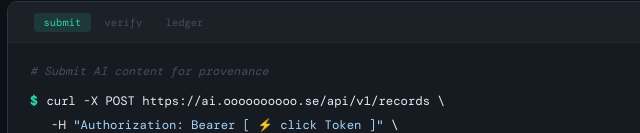
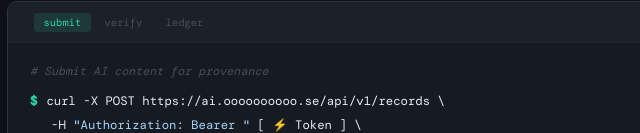
Before and after one commit to fogennnnn/helios-ledger, a plain HTML site: page docs/index.html in a window 1280 px wide. Shown: the part 667-800 px from the top of the page, 106-746 px from the left. Drawn offline with nearby package versions, Linux system fonts and the light colour scheme.

Commit message:
fix: move token badge outside quotes for cleaner display

```diff
--- a/docs/index.html
+++ b/docs/index.html
@@ -532,7 +532,7 @@
             <span class="qs-cmd">curl -X POST https://ai.oooooooooo.se/api/v1/records \</span>
           </div>
           <div class="qs-line qs-indent">
-            <span class="qs-cmd">-H <span class="qs-str">"Authorization: Bearer <span class="qs-token-val" id="token-display-1"><span class="qs-token-badge">[ ⚡ click Token ]</span></span>"</span> \</span>
+            <span class="qs-cmd">-H <span class="qs-str">"Authorization: Bearer "</span> <span class="qs-token-val" id="token-display-1"><span class="qs-token-badge">[ ⚡ Token ]</span></span> \</span>
           </div>
           <div class="qs-line qs-indent">
             <span class="qs-cmd">-H <span class="qs-str">"Content-Type: application/json"</span> \</span>
```
